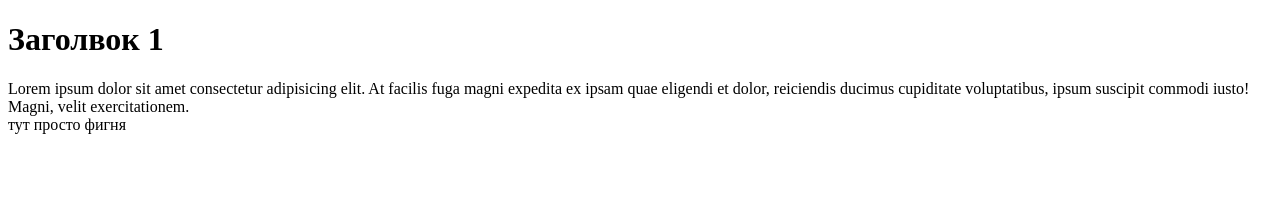
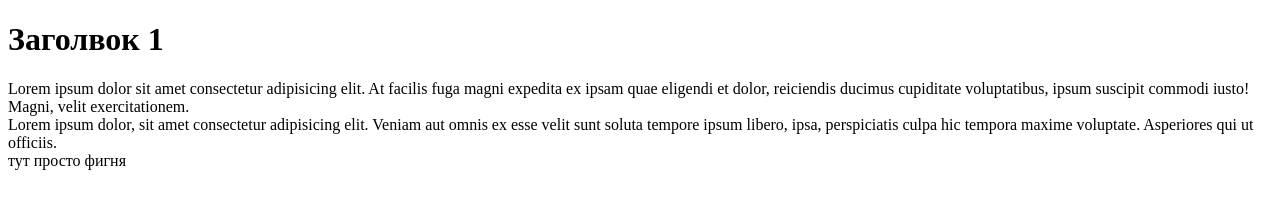
Before and after one commit to ecxqua/vetki, a plain HTML site: page index.html in a window 1280 px wide. Drawn offline with Linux system fonts and the light colour scheme.

Commit message:
add next file

```diff
--- a/index.html
+++ b/index.html
@@ -13,6 +13,7 @@
     <div>Lorem ipsum dolor sit amet consectetur adipisicing elit. At facilis fuga magni expedita ex ipsam quae eligendi
         et dolor, reiciendis ducimus cupiditate voluptatibus, ipsum suscipit commodi iusto! Magni, velit exercitationem.
     </div>
+    <div>Lorem ipsum dolor, sit amet consectetur adipisicing elit. Veniam aut omnis ex esse velit sunt soluta tempore ipsum libero, ipsa, perspiciatis culpa hic tempora maxime voluptate. Asperiores qui ut officiis.</div>
 </body>
 
 </html>
```
